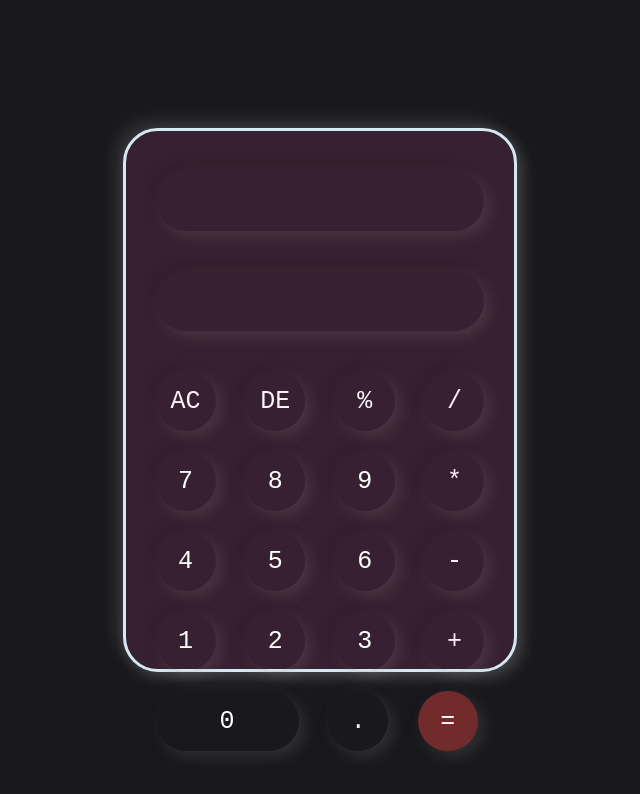
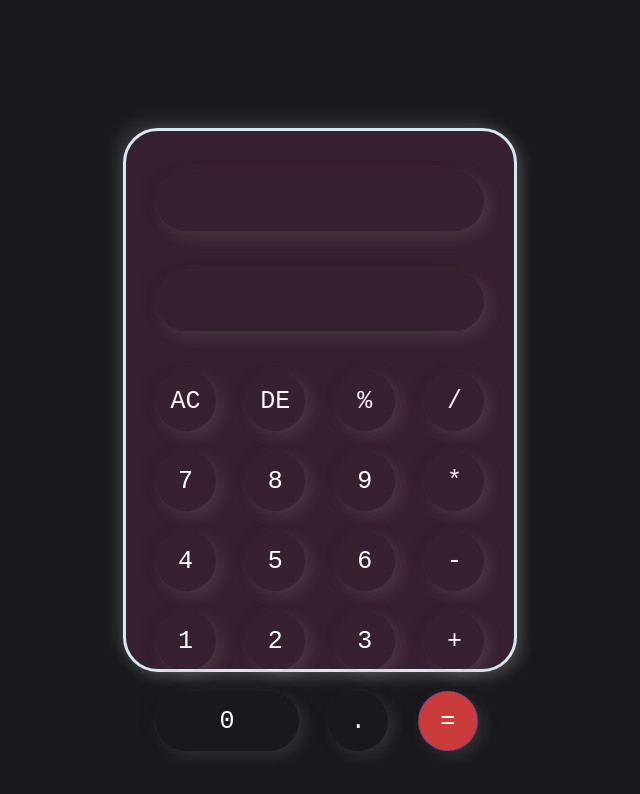
Before and after one commit to Jayanth-j-FSD/Calculator-JavaScript, a plain HTML site: page index.html in a window 1280 px wide. Shown: the whole page, without its empty margins (320-960 px from the left). Drawn offline with Linux system fonts and the light colour scheme.

Commit message:
style.css

```diff
--- a/style.css
+++ b/style.css
@@ -80,7 +80,11 @@ form input.Boperator{
     color: #fdf2fa;
 }
 form input.Eoperator{
+    border-style: dotted;
+    border-color: rgb(42, 68, 216);
     display: flexbox;
     color: rgb(255, 255, 255);
-    background-color: rgb(113, 43, 43);
+    background-color: rgb(202, 60, 60);
+    box-shadow: -6px -6px 15px rgba(20, 8, 8, 0.1),5px 5px 15px rgba(160, 155, 155, 0.2);
+
 }
```
